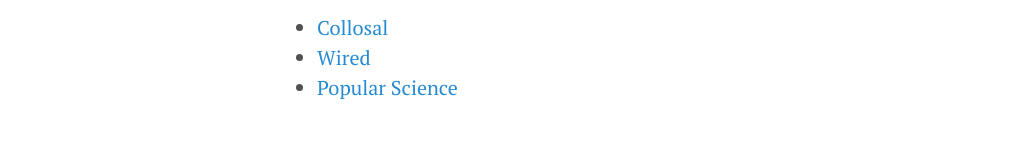
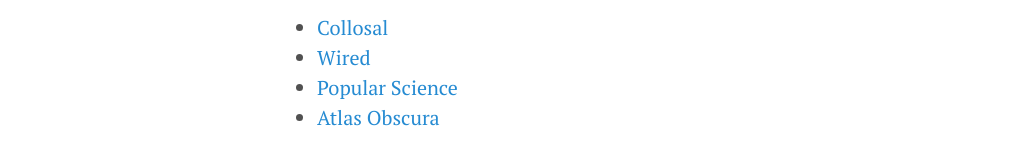
Before and after one commit to prusnak/rusnak.io, a Jekyll site: the page built from jller.md, in a window 1280 px wide and 900 px high, scrolled down 3875 px. Shown: the part 687-852 px from the top of the window, without its empty margins (3-1030 px from the left). Built offline with Jekyll 4.4.1, drawn with Linux system fonts in a browser that asks for light colours; nearby versions of some CDN libraries.

Commit message:
add jller: atlas obscura

```diff
--- a/jller.md
+++ b/jller.md
@@ -26,3 +26,4 @@
 * [Collosal](http://www.thisiscolossal.com/2016/05/kinetic-rock-sorting-jller/)
 * [Wired](http://www.wired.com/2016/05/someone-built-rock-sorting-robot-downright-hypnotizing/)
 * [Popular Science](http://www.popsci.com/rock-sorting-art-machine-is-useless-and-beautiful)
+* [Atlas Obscura](http://www.atlasobscura.com/articles/watch-a-hypnotizing-machine-sort-river-rocks-by-age)
```
